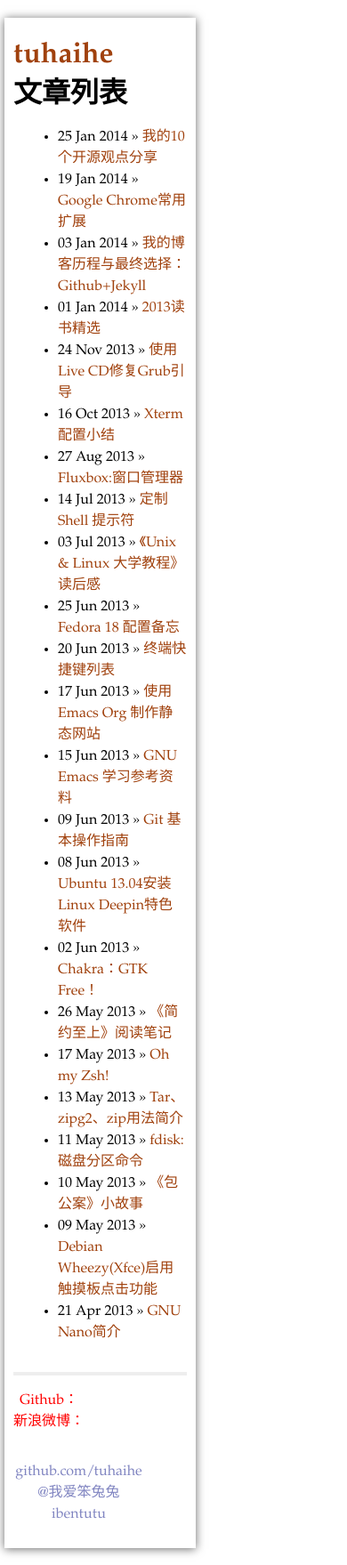
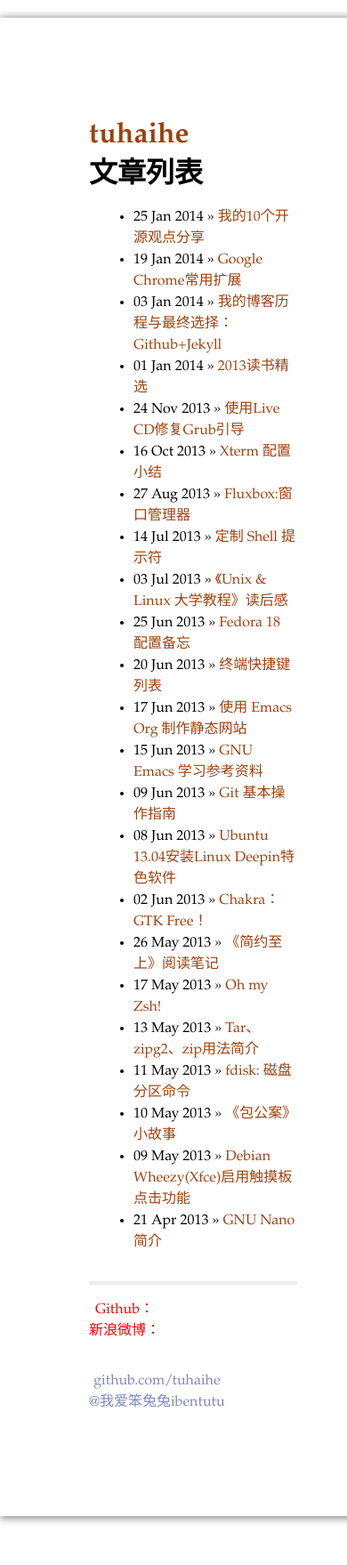
Before and after one commit to tuhaihe/tuhaihe.github.io, a Jekyll site: the page built from index.html, in a window 390 px wide. Shown: the whole page at 89% size. Built offline with Jekyll 4.4.1, drawn with Linux system fonts in a browser that asks for light colours; Markdown is read by kramdown in place of the engine named in the settings; after the commit the page ends 1723 px from its top, so only the background shows below that.

Commit message:
改进移动设备访问支持

```diff
--- a/css/main.css
+++ b/css/main.css
@@ -136,8 +136,9 @@
 
 @media (max-width: 979px) {
   body {
-  padding: 10px;
-  margin-left: 5px;
-  margin-right: 5px;
+  padding: 100px;
+  margin-left: 0px;
+  margin-right: 0px;
+  width: 60%;
   }
 }
```
Also changed, not shown: 1 other file.
